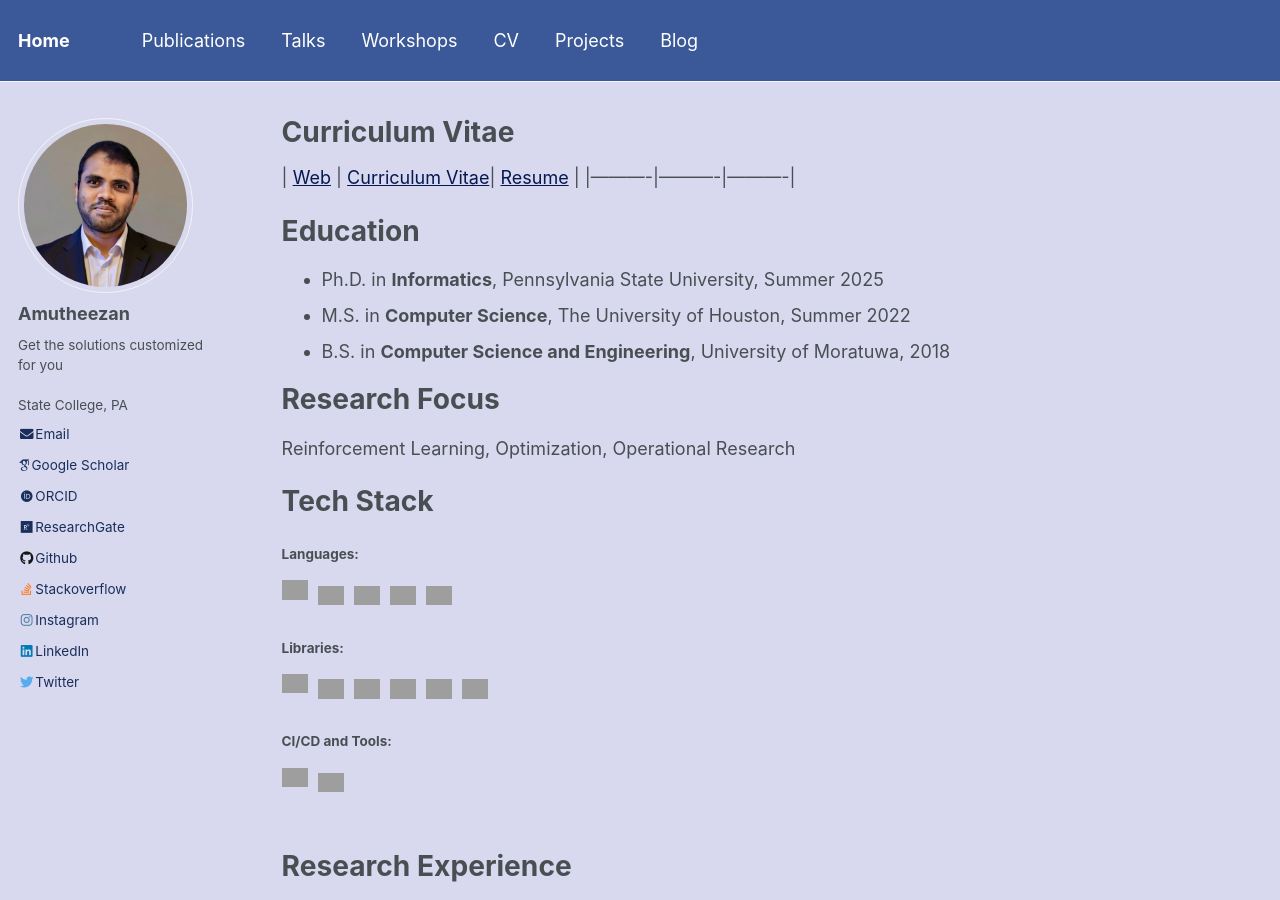
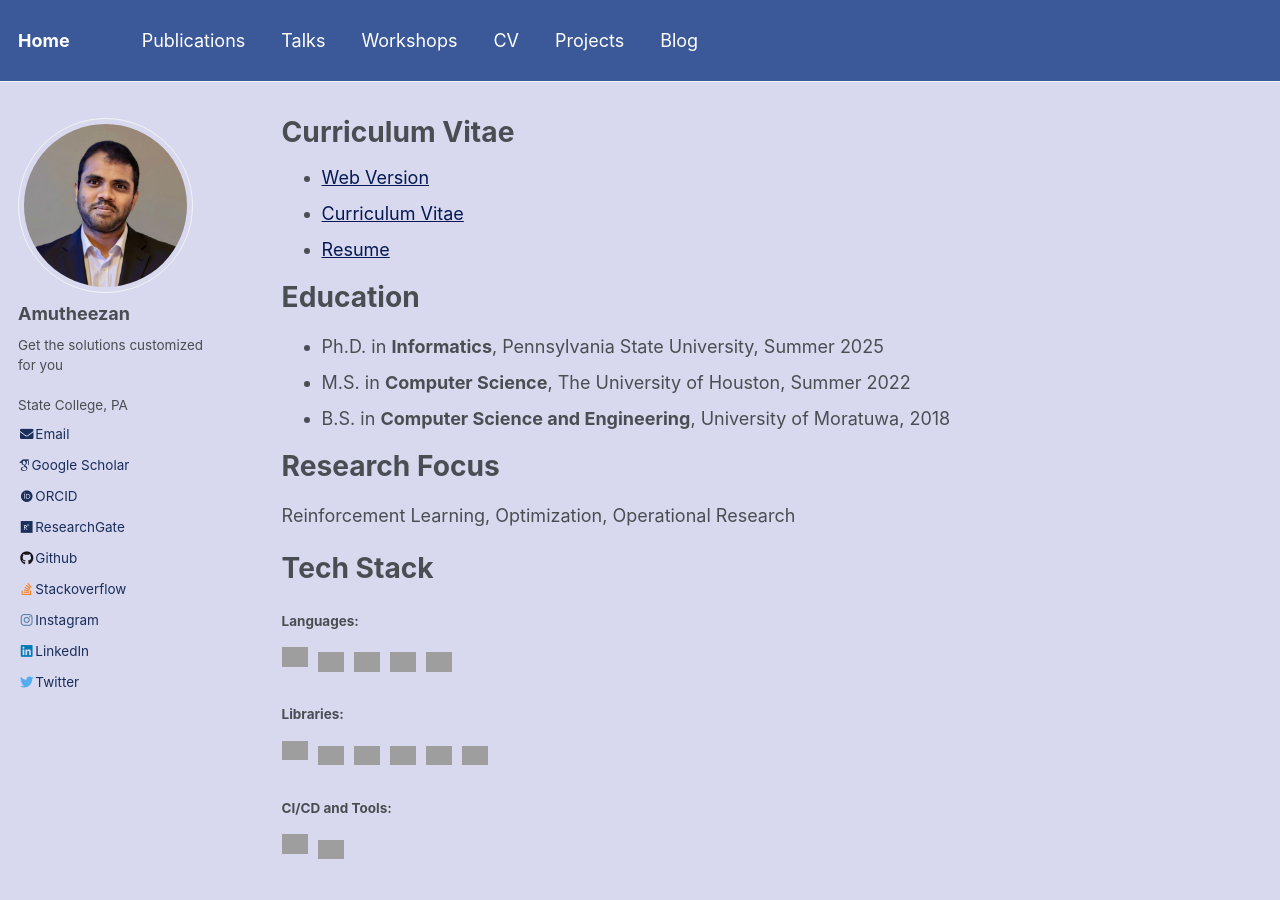
Before and after one commit to Amutheezan/amutheezan.github.io, a Jekyll site: the page built from _pages/cv.md, in a window 1280 px wide and 900 px high, cut to the strip 0-900 px from the top of the window. Built offline with Jekyll 4.4.1, drawn with Linux system fonts in a browser that asks for light colours; some web fonts are replaced; grey boxes are pictures that could not be loaded.

Commit message:
Update cv.md

```diff
--- a/_pages/cv.md
+++ b/_pages/cv.md
@@ -9,9 +9,10 @@ redirect_from:
 
 {% include base_path %}
 
+* [Web Version](https://amutheezan.com/resume/)
+* [Curriculum Vitae](https://amutheezan.com/files/Amutheezan%20Curriculum%20Vitae.pdf)
+* [Resume](https://Amutheezan.com/files/Amutheezan%20Resume.pdf)
 
-| [Web](https://amutheezan.com/resume/) | [Curriculum Vitae](https://amutheezan.com/files/Amutheezan%20Curriculum%20Vitae.pdf)| [Resume](https://Amutheezan.com/files/Amutheezan%20Resume.pdf) |
-|----------|----------|----------|
 
 <!--- : [[Engineering]](https://Amutheezan.com/files/Amutheezan_CV_SE.pdf) --->
 
```
